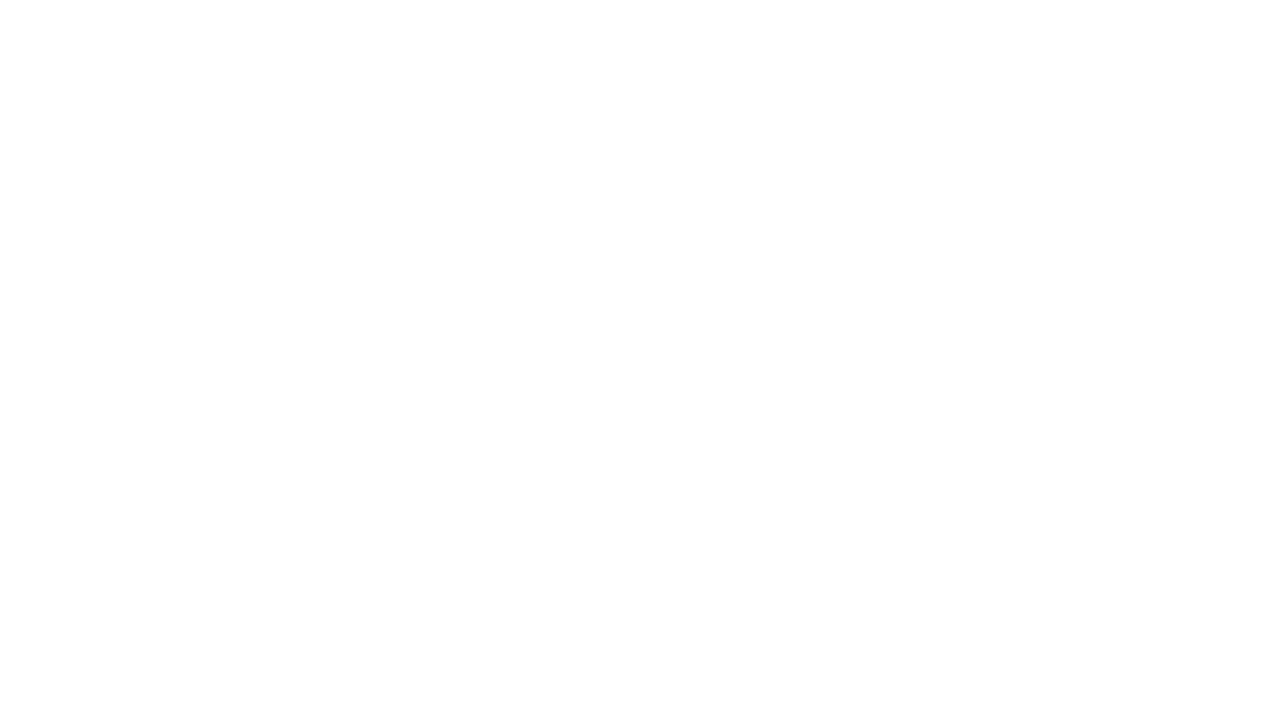
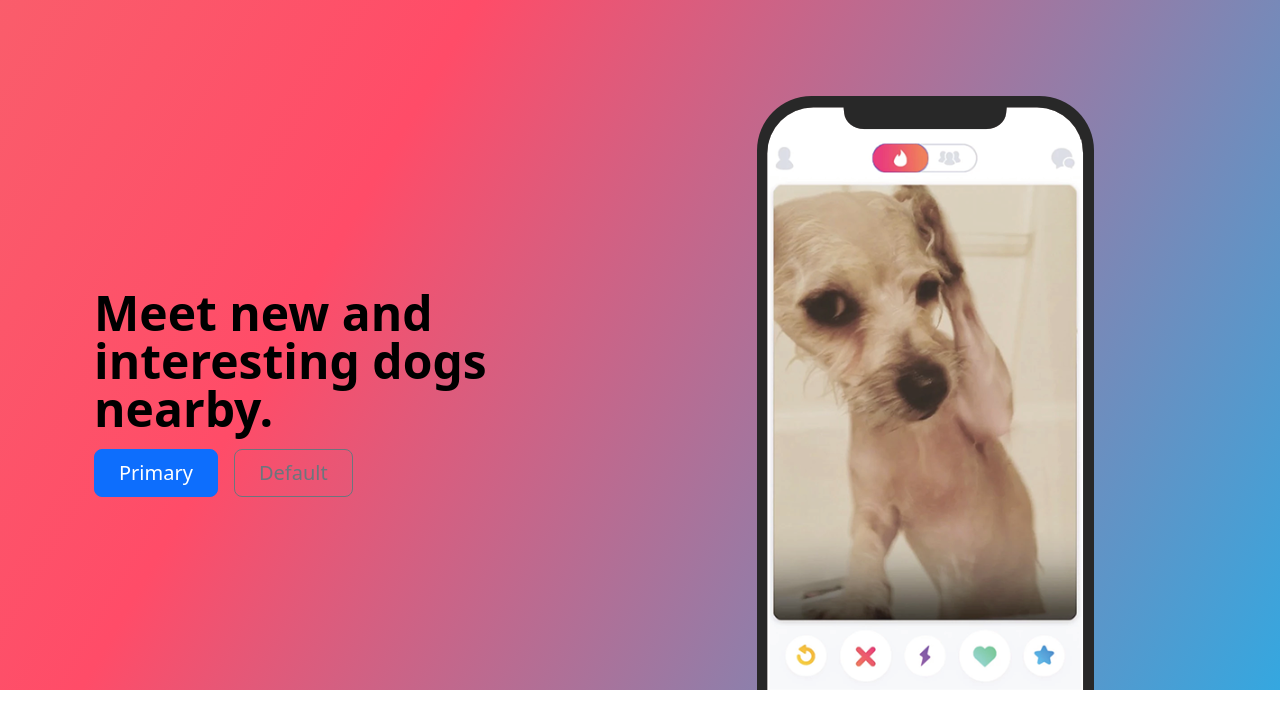
Before and after one commit to sohonroy/tindog, a plain HTML site: page index.html in a window 1280 px wide. Drawn offline with nearby package versions, Linux system fonts and the light colour scheme.

Commit message:
Added title section

```diff
--- a/index.html
+++ b/index.html
@@ -5,12 +5,29 @@
   <meta charset="UTF-8">
   <meta name="viewport" content="width=device-width, initial-scale=1.0">
   <title>TinDog</title>
+  <link href="https://cdn.jsdelivr.net/npm/bootstrap@5.3.3/dist/css/bootstrap.min.css" rel="stylesheet" integrity="sha384-QWTKZyjpPEjISv5WaRU9OFeRpok6YctnYmDr5pNlyT2bRjXh0JMhjY6hW+ALEwIH" crossorigin="anonymous">
+  <link href="./css/style.css" rel="stylesheet" />
 </head>
 
 <body>
 
   <!-- Title -->
-  <section id="title">
+  <section id="title" class="gradient-background">
+    <div class="container col-xxl-8 px-4 pt-5">
+      <div class="row flex-lg-row-reverse align-items-center g-5 pt-5">
+        <div class="col-10 col-sm-8 col-lg-6">
+          <img src="./images/iphone.png" class="d-block mx-lg-auto img-fluid" alt="iphone" height="200" loading="lazy">
+        </div>
+        <div class="col-lg-6">
+          <h1 class="display-5 fw-bold text-body-emphasis lh-1 mb-3">Meet new and interesting dogs nearby.</h1>
+
+          <div class="d-grid gap-2 d-md-flex justify-content-md-start">
+            <button type="button" class="btn btn-primary btn-lg px-4 me-md-2">Primary</button>
+            <button type="button" class="btn btn-outline-secondary btn-lg px-4">Default</button>
+          </div>
+        </div>
+      </div>
+    </div>
 
   </section>
   <!-- Features -->
@@ -29,6 +46,7 @@
   <section id="footer">
 
   </section>
+  <script src="https://cdn.jsdelivr.net/npm/bootstrap@5.3.3/dist/js/bootstrap.bundle.min.js" integrity="sha384-YvpcrYf0tY3lHB60NNkmXc5s9fDVZLESaAA55NDzOxhy9GkcIdslK1eN7N6jIeHz" crossorigin="anonymous"></script>
 </body>
 
 </html>
```
